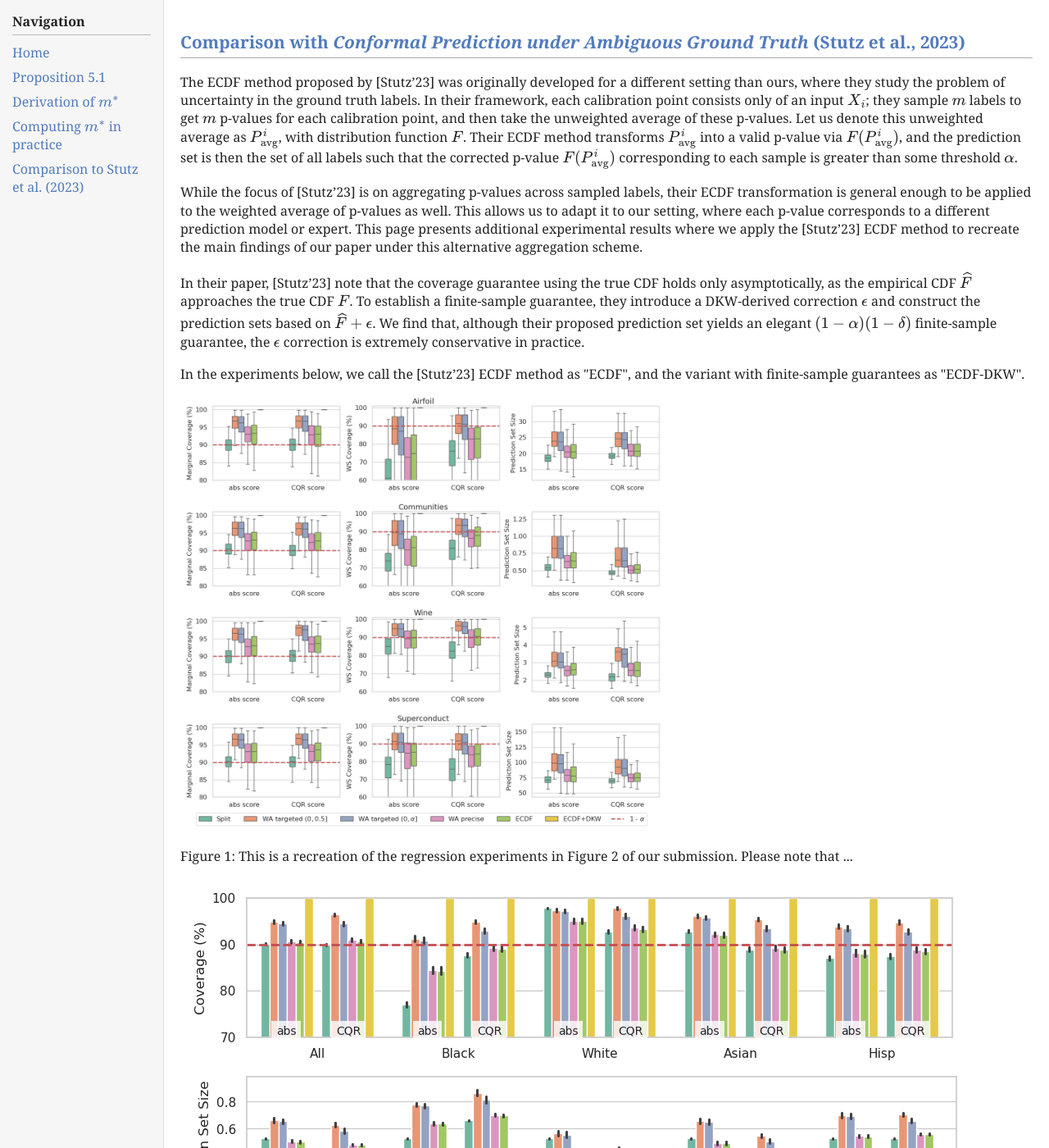
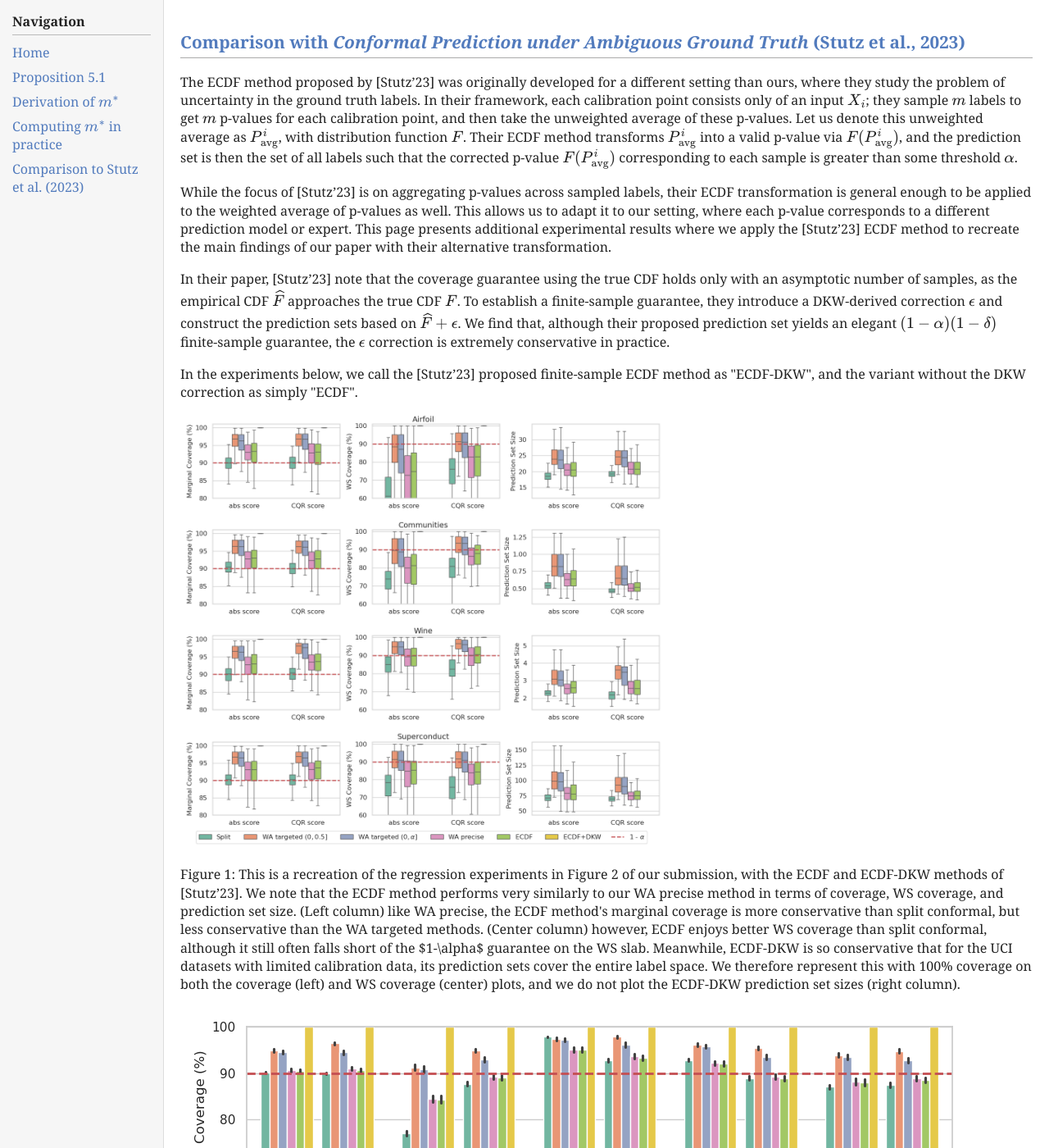
Before and after one commit to math-imposter/math-imposter.github.io, a Jekyll site: the page built from pages/stutz-comparison.html, in a window 1280 px wide and 1400 px high. Shown: the whole window at 82% size. Built offline with Jekyll 4.4.1, drawn with Linux system fonts in a browser that asks for light colours.

Commit message:
figure 1

```diff
--- a/pages/stutz-comparison.html
+++ b/pages/stutz-comparison.html
@@ -11,21 +11,21 @@ The ECDF method proposed by [Stutz’23] was originally developed for a differen
 </p>
 
 <p>
-While the focus of [Stutz’23] is on aggregating p-values across sampled labels, their ECDF transformation is general enough to be applied to the weighted average of p-values as well. This allows us to adapt it to our setting, where each p-value corresponds to a different prediction model or expert. This page presents additional experimental results where we apply the [Stutz’23] ECDF method to recreate the main findings of our paper under this alternative aggregation scheme.
+While the focus of [Stutz’23] is on aggregating p-values across sampled labels, their ECDF transformation is general enough to be applied to the weighted average of p-values as well. This allows us to adapt it to our setting, where each p-value corresponds to a different prediction model or expert. This page presents additional experimental results where we apply the [Stutz’23] ECDF method to recreate the main findings of our paper with their alternative transformation.
 </p>
 
 <p>
-In their paper, [Stutz’23] note that the coverage guarantee using the true CDF holds only asymptotically, as the empirical CDF \(\widehat{F}\) approaches the true CDF \(F\). To establish a finite-sample guarantee, they introduce a DKW-derived correction \(\epsilon\) and construct the prediction sets based on \(\widehat{F} + \epsilon\). We find that, although their proposed prediction set yields an elegant \((1-\alpha)(1-\delta)\) finite-sample guarantee, the \(\epsilon\) correction is extremely conservative in practice.
+In their paper, [Stutz’23] note that the coverage guarantee using the true CDF holds only with an asymptotic number of samples, as the empirical CDF \(\widehat{F}\) approaches the true CDF \(F\). To establish a finite-sample guarantee, they introduce a DKW-derived correction \(\epsilon\) and construct the prediction sets based on \(\widehat{F} + \epsilon\). We find that, although their proposed prediction set yields an elegant \((1-\alpha)(1-\delta)\) finite-sample guarantee, the \(\epsilon\) correction is extremely conservative in practice.
 </p>
 
 <p>
-In the experiments below, we call the [Stutz’23] ECDF method as "ECDF", and the variant with finite-sample guarantees as "ECDF-DKW".
+In the experiments below, we call the [Stutz’23] proposed finite-sample ECDF method as "ECDF-DKW", and the variant without the DKW correction as simply "ECDF".
 </p>
 
 <div>
   <img src="/assets/images/fig2_regression.png" alt="Figure 1" style="max-width: 57%; height: auto;">
   <p>
-    Figure 1: This is a recreation of the regression experiments in Figure 2 of our submission. Please note that ...
+    Figure 1: This is a recreation of the regression experiments in Figure 2 of our submission, with the ECDF and ECDF-DKW methods of [Stutz’23]. We note that the ECDF method performs very similarly to our WA precise method in terms of coverage, WS coverage, and prediction set size. (Left column) like WA precise, the ECDF method's marginal coverage is more conservative than split conformal, but less conservative than the WA targeted methods. (Center column) however, ECDF enjoys better WS coverage than split conformal, although it still often falls short of the $1-\alpha$ guarantee on the WS slab. Meanwhile, ECDF-DKW is so conservative that for the UCI datasets with limited calibration data, its prediction sets cover the entire label space. We therefore represent this with 100% coverage on both the coverage (left) and WS coverage (center) plots, and we do not plot the ECDF-DKW prediction set sizes (right column).
   </p>
 </div>
 
```
